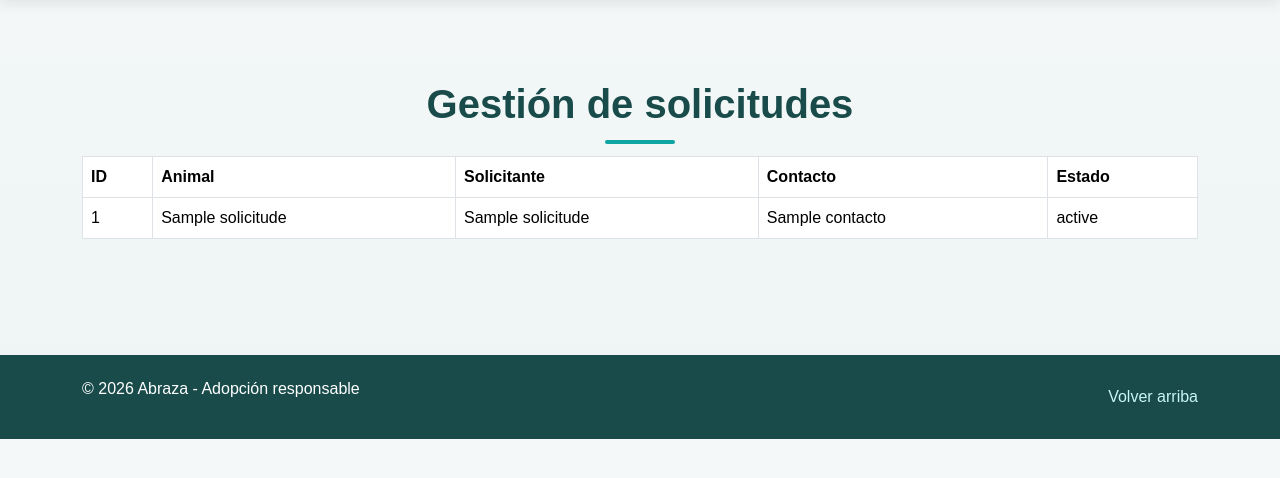
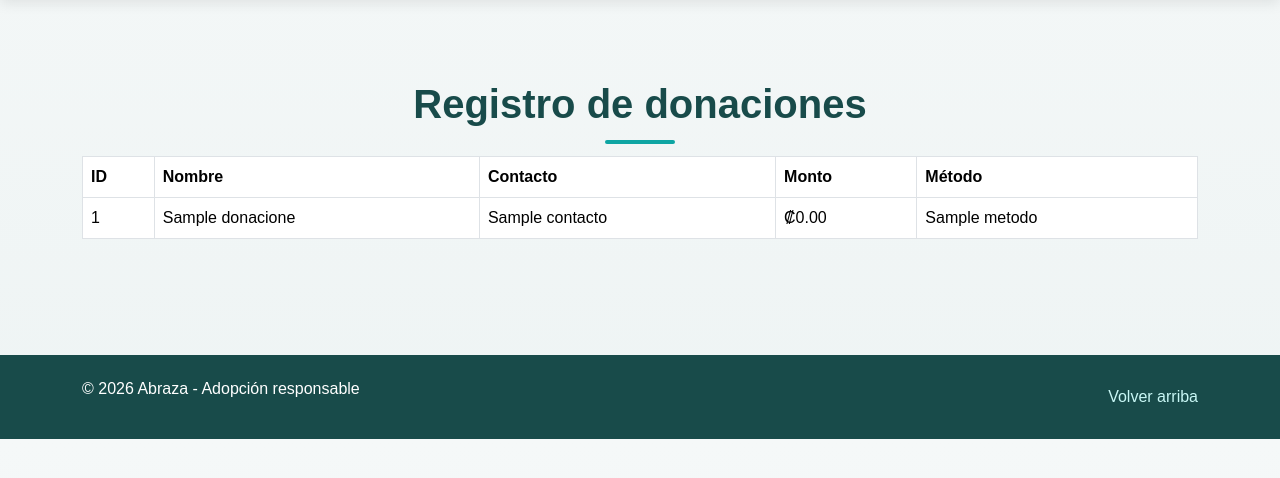
Before and after one commit to Fidelitas-Ambiente-Web-Cliente-Servidor/sc502-ln-proyecto-grupo-2-lunes, a PHP site: template app/views/admin/donaciones.php in a window 1280 px wide. Shown: the part 204-682 px from the top of the page. Run offline with PHP 8.4, Linux system fonts and the light colour scheme; the template is opened without the code that fills it: most values are stand-ins (such as "Sample title", 1, 10 or a date in 2020); some libraries are stand-ins or nearby versions.

Commit message:
Problemas en controlador y vistas donaciones admin corregido

```diff
--- a/app/controllers/SolicitudController.php
+++ b/app/controllers/SolicitudController.php
@@ -70,3 +70,5 @@ class SolicitudController
             exit;
         }
     }
+
+}
--- a/app/views/admin/donaciones.php
+++ b/app/views/admin/donaciones.php
@@ -1,33 +1,39 @@
-<?php $titulo = "Abraza | Admin Solicitudes"; ?>
+<?php $titulo = "Abraza | Admin Donaciones"; ?>
 <?php require_once __DIR__ . '/../layouts/header.php'; ?>
 <?php require_once __DIR__ . '/../layouts/nav-admin.php'; ?>
 
 <main>
     <section class="seccion">
         <div class="container">
-            <h2 class="titulo-seccion">Gestión de solicitudes</h2>
+            <h2 class="titulo-seccion">Registro de donaciones</h2>
 
             <div class="table-responsive">
                 <table class="table table-bordered">
                     <thead>
                         <tr>
                             <th>ID</th>
-                            <th>Animal</th>
-                            <th>Solicitante</th>
+                            <th>Nombre</th>
                             <th>Contacto</th>
-                            <th>Estado</th>
+                            <th>Monto</th>
+                            <th>Método</th>
                         </tr>
                     </thead>
                     <tbody>
-                        <?php foreach ($solicitudes as $solicitud): ?>
+                        <?php if (!empty($donaciones)): ?>
+                            <?php foreach ($donaciones as $donacion): ?>
+                                <tr>
+                                    <td><?= $donacion['id']; ?></td>
+                                    <td><?= htmlspecialchars($donacion['nombre']); ?></td>
+                                    <td><?= htmlspecialchars($donacion['contacto']); ?></td>
+                                    <td>₡<?= number_format($donacion['monto'], 2); ?></td>
+                                    <td><?= htmlspecialchars($donacion['metodo']); ?></td>
+                                </tr>
+                            <?php endforeach; ?>
+                        <?php else: ?>
                             <tr>
-                                <td><?= $solicitud['id']; ?></td>
-                                <td><?= htmlspecialchars($solicitud['nombre_animal']); ?></td>
-                                <td><?= htmlspecialchars($solicitud['nombre']); ?></td>
-                                <td><?= htmlspecialchars($solicitud['contacto']); ?></td>
-                                <td><?= htmlspecialchars($solicitud['estado']); ?></td>
+                                <td colspan="5">No hay donaciones registradas.</td>
                             </tr>
-                        <?php endforeach; ?>
+                        <?php endif; ?>
                     </tbody>
                 </table>
             </div>
```
